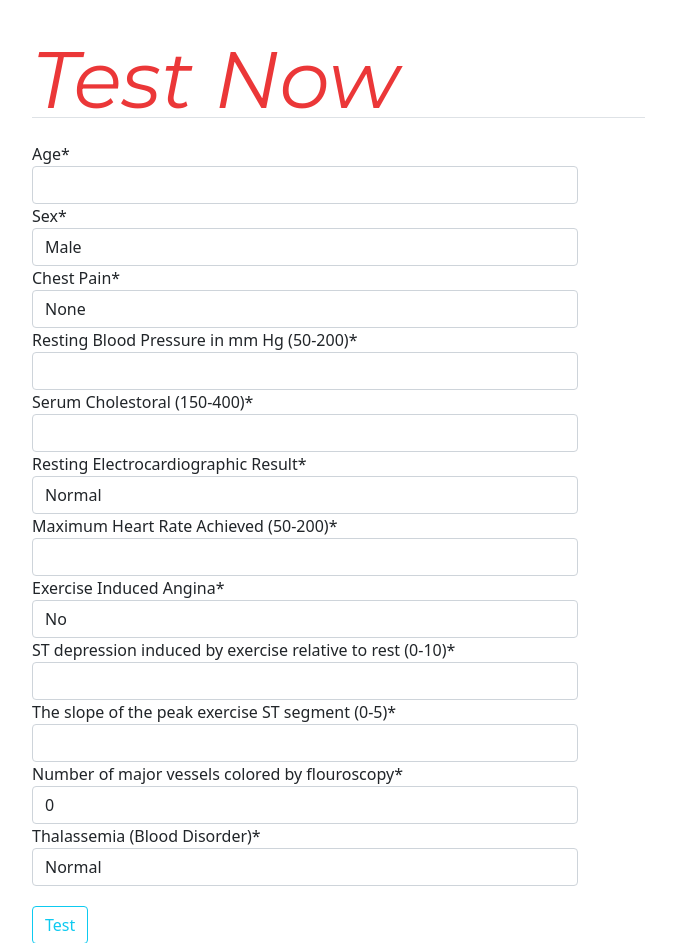
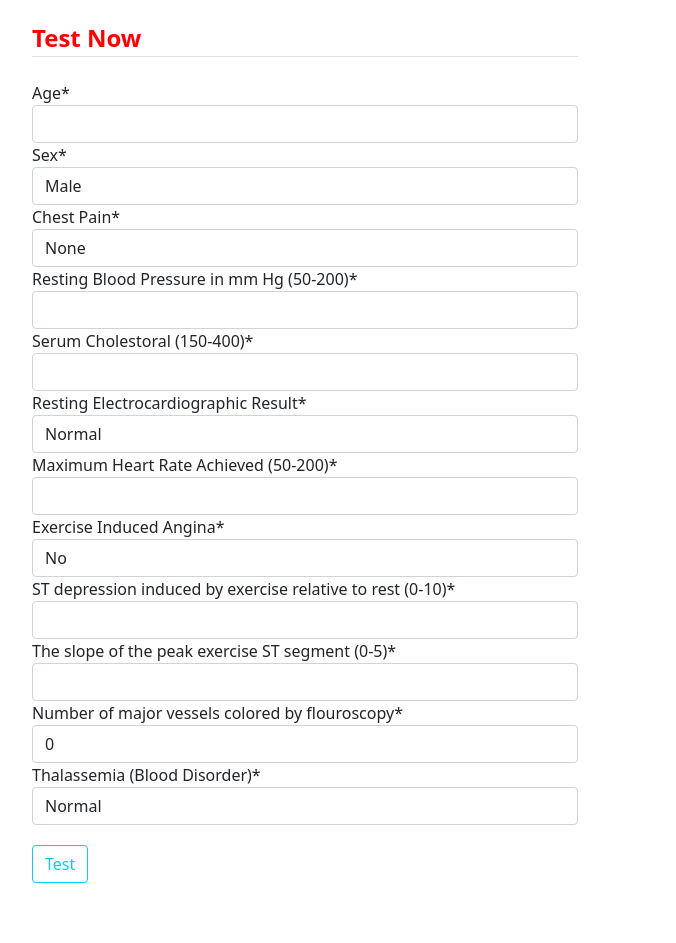
Before and after one commit to AsadNizami/Cardiocare, a Django app: page /test/ in a window 1280 px wide. Shown: the part 116-1059 px from the top of the page, without its empty margins (50-726 px from the left). Run offline with Django 3.2, Linux system fonts and the light colour scheme; a user stored in the database is signed in; some libraries are stand-ins or nearby versions.

Commit message:
'test_page'

```diff
--- a/app/templates/app/test1.html
+++ b/app/templates/app/test1.html
@@ -7,25 +7,13 @@
 <link href="https://fonts.googleapis.com/css2?family=Montserrat:ital,wght@1,100;1,400&display=swap" rel="stylesheet">
 {% endblock %}
 
-<style>
-    .heading {
-	color:rgba(235.0000011920929, 55.00000052154064, 56.000000461936, 1);
-	width:613px;
-	height:98px;
-    weight: 100;
-	font-family:Montserrat;
-	text-align:justified;
-	font-size:80px;
-	letter-spacing:0;
-}
-</style>
 <div class="row" style="padding-top: 20px">
 <div class="col-lg-6 col-sm-12 col-xs-12">
     <div class="content-section">
         <form action="{% url 'result' %}" method="POST">
             {% csrf_token %}
             <fieldset class="form-group">
-                <legend class="border-bottom mb-4 heading" >Test Now</legend>
+                <legend class="border-bottom mb-4 heading" style="color: red;" ><strong>Test Now</strong></legend>
                 {{ form|crispy }}
             </fieldset>
             <div class="form-group" style="padding-top: 20px">
```
Also changed, not shown: app/templates/app/base.html (+1 -6 lines), db.sqlite3.
